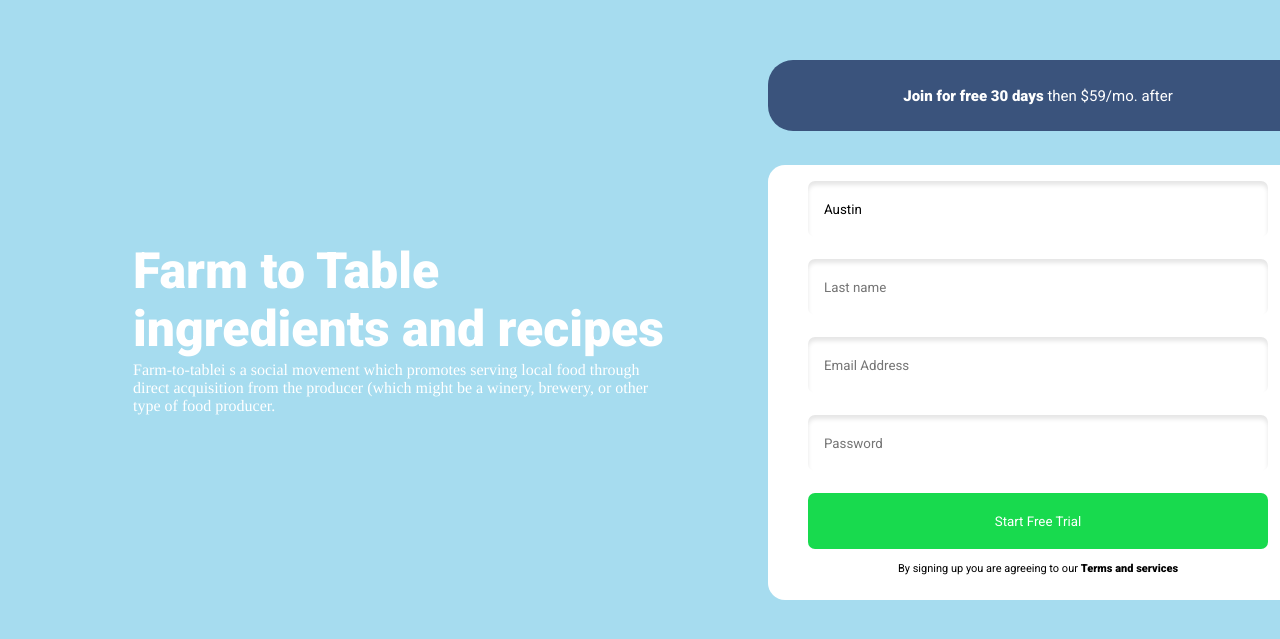
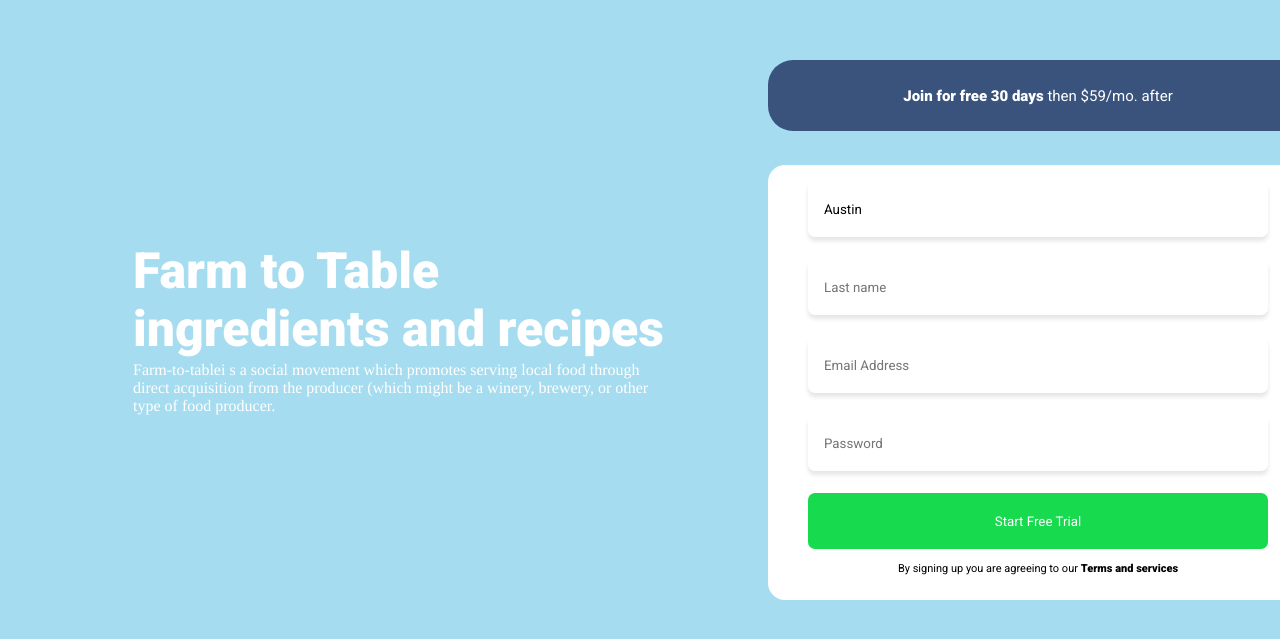
Before and after one commit to AustinMerrill/my-sign-up, a plain HTML site: page index.html in a window 1280 px wide. Shown: the part 177-816 px from the top of the page. Drawn offline with Linux system fonts and the light colour scheme.

Commit message:
might be fixed box shadow

```diff
--- a/css/style.css
+++ b/css/style.css
@@ -76,9 +76,9 @@ padding: 0 25px;
 input{
     margin-bottom: 22px;
     border: 0;
-    -webkit-box-shadow: inset 0px 4px 4px rgba(0, 0, 0, 0.1);
-    -moz-box-shadow: inset 0px 4px 4px rgba(0, 0, 0, 0.1);
-    box-shadow: inset 0px 4px 4px rgba(0, 0, 0, 0.1);
+    -webkit-box-shadow:  0px 4px 4px rgba(0, 0, 0, 0.1);
+    -moz-box-shadow:  0px 4px 4px rgba(0, 0, 0, 0.1);
+    box-shadow:  0px 4px 4px rgba(0, 0, 0, 0.1);
     width: 279px;
     height: 56px;
     border-radius: 7px;
```
